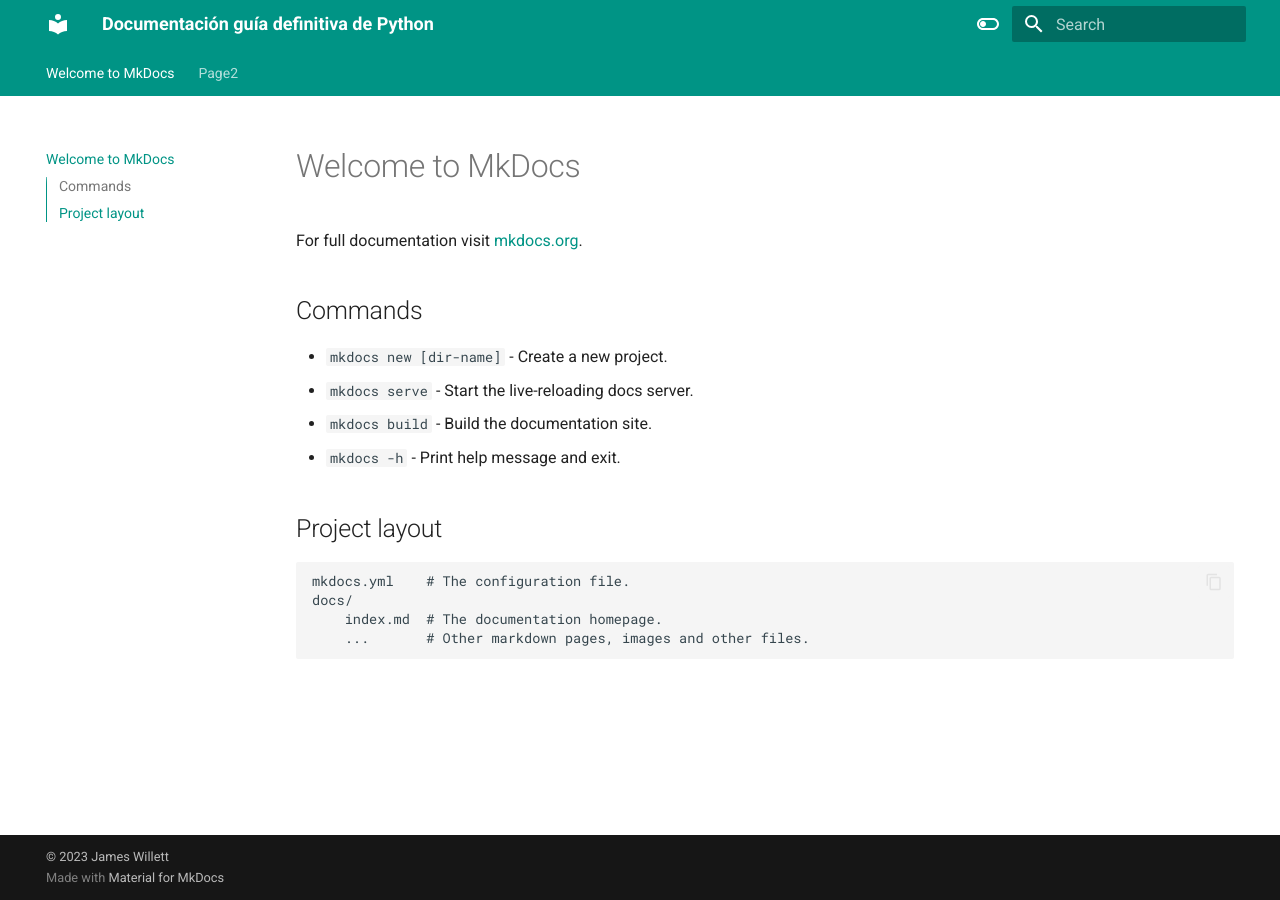
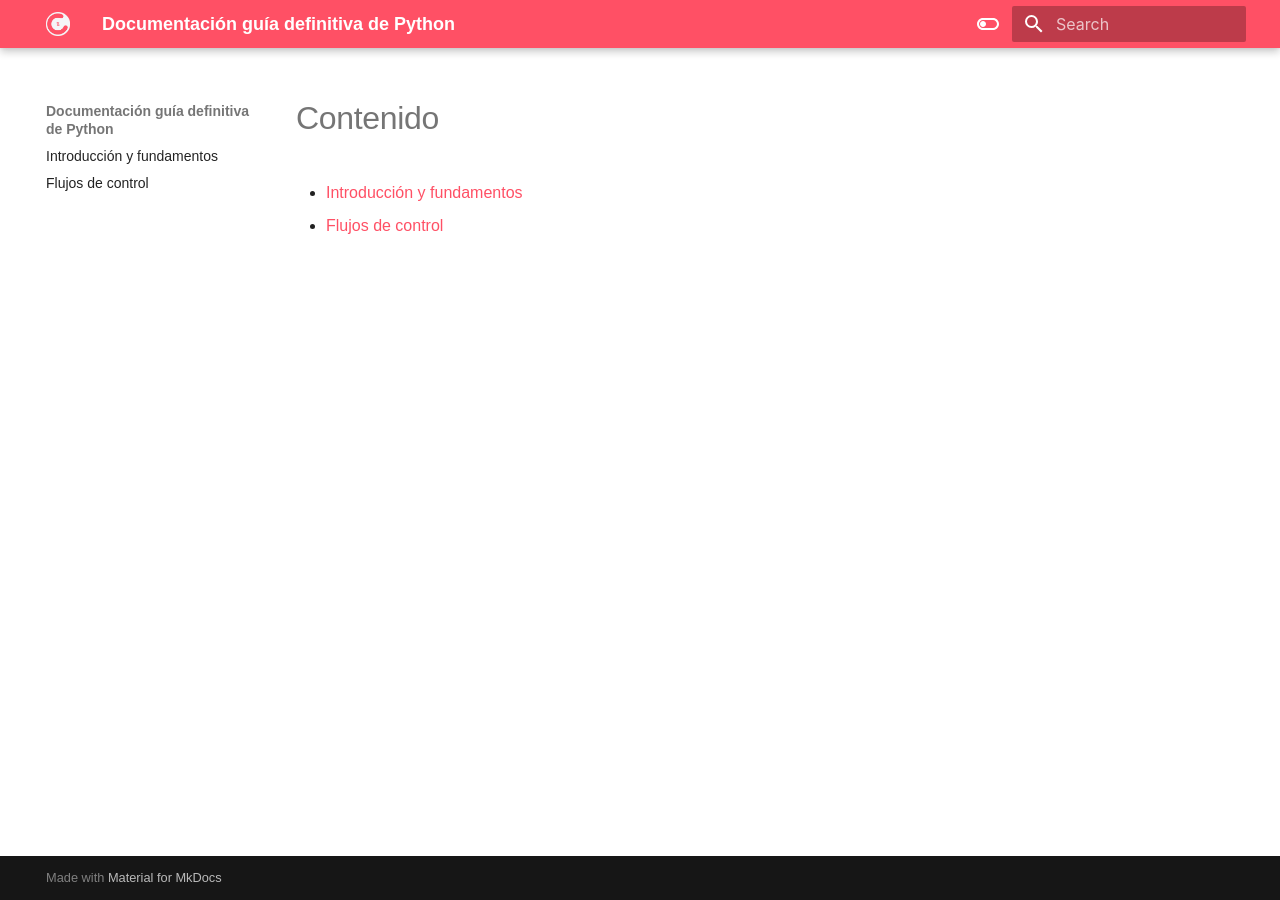
Before and after one commit to santiagowv/docs-guia-definitiva-python, an MkDocs documentation site: the page built from docs/index.md, in a window 1280 px wide. Built offline with MkDocs 1.6.1 and Material for MkDocs 9.7.7, drawn with Linux system fonts in a browser that asks for light colours.

Commit message:
Avance contenido

```diff
--- /dev/null
+++ b/docs/flujos_control.md
@@ -0,0 +1 @@
+# Flujos de control
--- a/docs/index.md
+++ b/docs/index.md
@@ -1,17 +1,3 @@
-# Welcome to MkDocs
-
-For full documentation visit [mkdocs.org](https://www.mkdocs.org).
-
-## Commands
-
-* `mkdocs new [dir-name]` - Create a new project.
-* `mkdocs serve` - Start the live-reloading docs server.
-* `mkdocs build` - Build the documentation site.
-* `mkdocs -h` - Print help message and exit.
-
-## Project layout
-
-    mkdocs.yml    # The configuration file.
-    docs/
-        index.md  # The documentation homepage.
-        ...       # Other markdown pages, images and other files.
+# Contenido
+* [Introducción y fundamentos](introduccion_fundamentos.md)
+* [Flujos de control](flujos_control.md)
--- /dev/null
+++ b/docs/stylesheets/extra.css
@@ -0,0 +1,25 @@
+:root {
+    --md-primary-fg-color: #FF5065;
+    --md-primary-fg-color--light: #FF5065;
+    --md-primary-fg-color--dark: #FF5065;
+    --md-text-font: "GraphikRegular";
+    --md-code-font: "GraphikRegular";
+
+  }
+
+@font-face {
+  font-family: "GraphikRegular";
+  src: ("docs/fonts/GraphikRegular.otf") format("opentype");
+}
+
+body {
+  font-family: "GraphikRegular", sans-serif;
+}
+
+/* h1 {
+  display: none;
+}
+
+.md-nav__title {
+  display: none;
+} */
--- a/mkdocs.yml
+++ b/mkdocs.yml
@@ -3,38 +3,46 @@
 theme:
   name: material
   features:
-    - navigation.tabs
     - navigation.sections
-    - toc.integrate
     - navigation.top
     - search.suggest
     - search.highlight
     - content.tabs.link
     - content.code.annotation
     - content.code.copy
+  logo: assets/logo.png
   language: en
   palette:
     - scheme: default
       toggle:
         icon: material/toggle-switch-off-outline
-        name: Switch to dark mode
-      primary: teal
-      accent: purple
+        name: Pasar a modo oscuro
+      primary: custom
+      accent: blue
     - scheme: slate
       toggle:
         icon: material/toggle-switch
         name: Switch to light mode
-      primary: teal
-      accent: lime
+      primary: custom
+      accent: blue
 
 markdown_extensions:
   - pymdownx.highlight:
       anchor_linenums: true
-      line_spans: __span
-      pygments_lang_class: true
   - pymdownx.inlinehilite
   - pymdownx.snippets
+  - admonition
+  - pymdownx.arithmatex:
+      generic: true
+  - footnotes
+  - pymdownx.details
   - pymdownx.superfences
+  - pymdownx.mark
+  - attr_list
 
-copyright: |
-  &copy; 2023 <a href="https://github.com/james-willett"  target="_blank" rel="noopener">James Willett</a>
+extra_css:
+  - stylesheets/extra.css
+
+nav:
+  - Introducción y fundamentos: introduccion_fundamentos.md
+  - Flujos de control: flujos_control.md
```
Also changed, not shown: docs/introduccion_fundamentos.md (added, +202 -0 lines), docs/assets/Logo.png (added), docs/fonts/GraphikRegular.otf (added), docs/page2.md (deleted).
